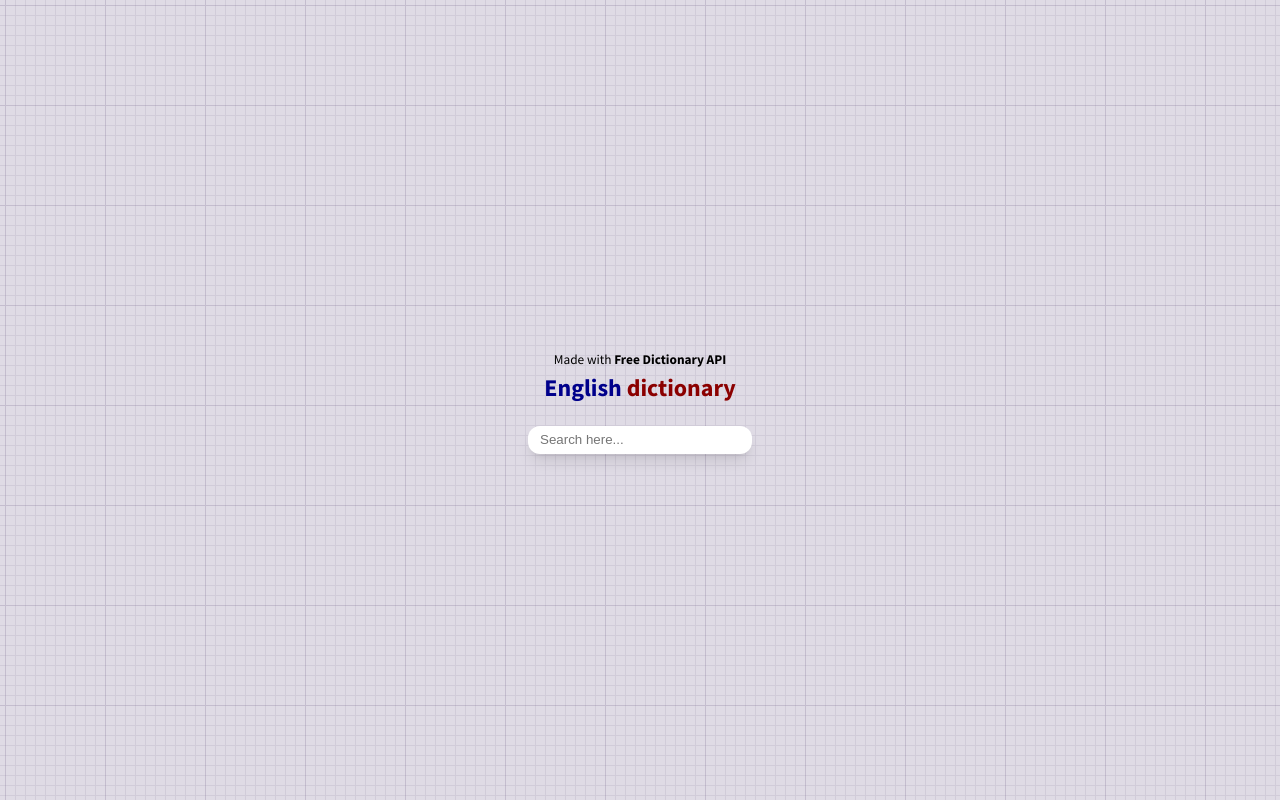
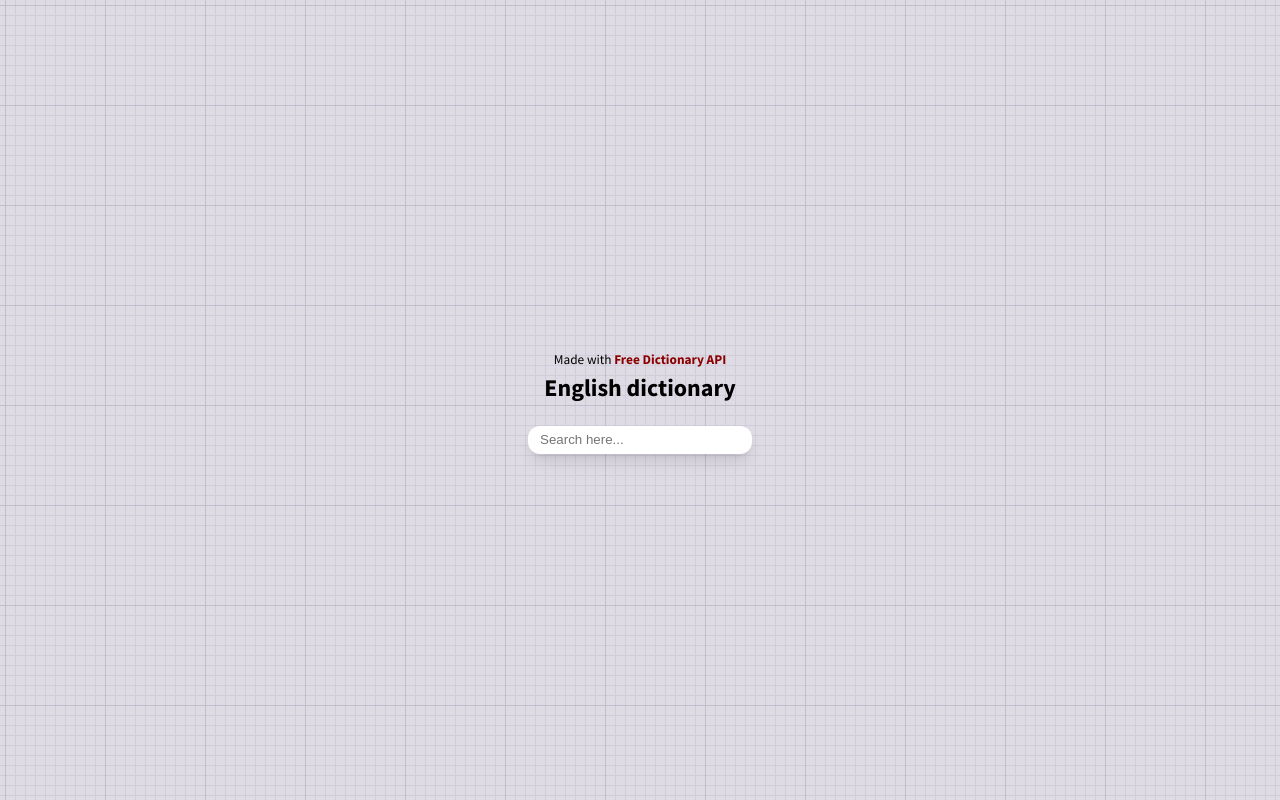
Before and after one commit to cornejobarraza/dictionary, a React (Create React App) app: page / in a window 1280 px wide. Built offline with nearby package versions, Linux system fonts and the light colour scheme.

Commit message:
Updated title styles

```diff
--- a/src/App.js
+++ b/src/App.js
@@ -120,14 +120,12 @@
                   href="https://dictionaryapi.dev/"
                   target="_blank"
                   rel="noreferrer"
-                  style={{ textDecoration: "none", color: "black", fontWeight: "bold" }}
+                  style={{ textDecoration: "none", color: "darkred", fontWeight: "bold" }}
                 >
                   Free Dictionary API
                 </a>
               </small>
-              <h2 style={{ marginTop: "0" }}>
-                <span style={{ color: "darkblue" }}>English</span> <span style={{ color: "darkred" }}>dictionary</span>
-              </h2>
+              <h2 style={{ marginTop: "0" }}>English dictionary</h2>
               <div className="input">
                 <input
                   placeholder="Search here..."
```
